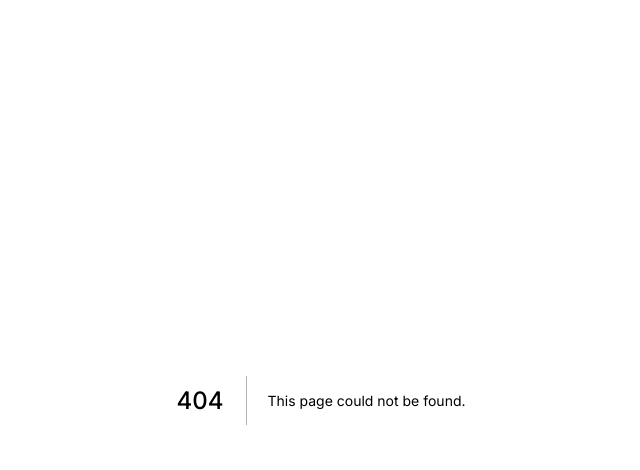
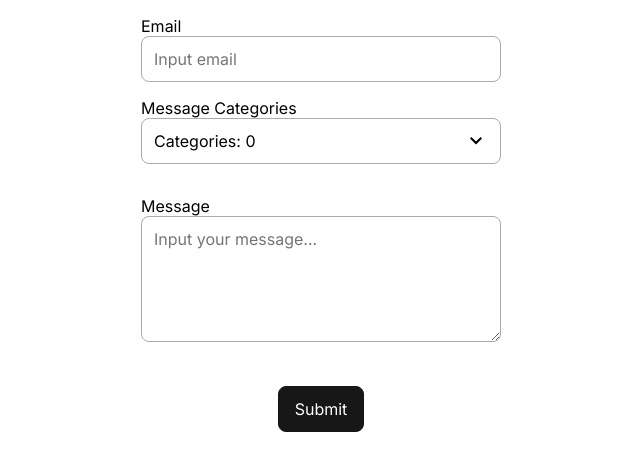
Before and after one commit to ukayaj620/next-homework, a Next.js app: page /test in a window 1280 px wide. Before the commit this address had no page. Shown: the top 470 px of the page, without its empty margins (319-959 px from the left). Built offline with nearby package versions, Linux system fonts and the light colour scheme.

Commit message:
feat: update homework

```diff
--- /dev/null
+++ b/src/pages/test.js
@@ -0,0 +1,209 @@
+import React, { useState } from "react";
+
+function Dropdown({ options, selectedOptions, onSelectedChange }) {
+  const [dropdownOpen, setDropdownOpen] = useState(false); // State to track dropdown open/close
+
+  return (
+    <div style={{ position: "relative", width: "100%" }}>
+      <div
+        style={{
+          width: "100%",
+          border: "1px solid #ababab",
+          padding: "10px 12px",
+          borderRadius: "8px",
+          display: "flex",
+          alignItems: "center",
+          justifyContent: "space-between",
+          boxSizing: "border-box",
+          cursor: "pointer",
+        }}
+        onClick={() => setDropdownOpen(!dropdownOpen)}
+      >
+        <div>
+          <span>Categories: </span>
+          <span>{selectedOptions.length}</span>
+        </div>
+        <svg
+          xmlns="http://www.w3.org/2000/svg"
+          height="24"
+          viewBox="0 -960 960 960"
+          width="24"
+        >
+          <path d="M480-345 240-585l56-56 184 184 184-184 56 56-240 240Z"></path>
+        </svg>
+      </div>
+      {dropdownOpen && (
+        <div
+          style={{
+            minWidth: "300px",
+            width: "100%",
+            display: "flex",
+            flexDirection: "column",
+            position: "absolute",
+            border: "1px solid rgb(171, 171, 171)",
+            borderRadius: "8px",
+            marginTop: "12px",
+            zIndex: "10",
+            backgroundColor: "white",
+          }}
+        >
+          {options.map(function (option, index) {
+            return (
+              <label
+                key={`option-${index}`}
+                style={{
+                  minWidth: "300px",
+                  padding: "12px",
+                  borderBottom: "1px solid rgb(171, 171, 171)",
+                }}
+              >
+                <input
+                  type="checkbox"
+                  value={option}
+                  onChange={() => onSelectedChange(option)} // Handle checkbox change
+                />
+                <span style={{ marginLeft: "8px" }}>{option}</span>
+              </label>
+            );
+          })}
+        </div>
+      )}
+    </div>
+  );
+}
+
+export default function HomePage() {
+  const [email, setEmail] = useState("");
+  const [message, setMessage] = useState("");
+  const [selectedCategories, setSelectedCategories] = useState([]);
+  const [submitted, setSubmitted] = useState(false); // State to track if form is submitted
+
+  const handleDropdownSelectedChange = (value) => {
+    // Logic to handle checkbox change
+    if (selectedCategories.includes(value)) {
+      // If category is already selected, remove it
+      setSelectedCategories(
+        selectedCategories.filter((category) => category !== value)
+      );
+    } else {
+      // If category is not selected, add it
+      setSelectedCategories([...selectedCategories, value]);
+    }
+  };
+
+  const handleSubmit = () => {
+    // Logic to handle form submission
+    console.log("Submitted!");
+    setSubmitted(true); // Set submitted state to true
+  };
+
+  return (
+    <>
+      <div
+        style={{
+          width: "100%",
+          minHeight: "100vh",
+          display: "flex",
+          flexDirection: "column",
+          alignItems: "center",
+        }}
+      >
+        <div style={{ width: "360px" }}>
+          <div
+            style={{
+              display: "flex",
+              flexDirection: "column",
+              margin: "16px 0",
+              width: "100%",
+            }}
+          >
+            <label>Email</label>
+            <input
+              name="text"
+              type="text"
+              style={{
+                width: "100%",
+                border: "1px solid #ababab",
+                padding: "12px",
+                borderRadius: "8px",
+                boxSizing: "border-box",
+                fontSize: "16px",
+              }}
+              placeholder="Input email"
+              onChange={(e) => {
+                setEmail(e.target.value);
+              }}
+            />
+          </div>
+          <div
+            style={{
+              display: "flex",
+              flexDirection: "column",
+              margin: "16px 0",
+              width: "100%",
+            }}
+          >
+            <label>Message Categories</label>
+            <Dropdown
+              options={["A", "B", "C", "D"]}
+              onSelectedChange={handleDropdownSelectedChange}
+              selectedOptions={selectedCategories}
+            />
+          </div>
+        </div>
+        <div style={{ width: "360px", margin: "16px 0" }}>
+          <label>Message</label>
+          <textarea
+            style={{
+              width: "100%",
+              border: "1px solid #ababab",
+              padding: "12px",
+              borderRadius: "8px",
+              resize: "vertical",
+              fontSize: "16px",
+            }}
+            rows="5"
+            name="message"
+            text="text"
+            placeholder="Input your message..."
+            onChange={(e) => {
+              setMessage(e.target.value);
+            }}
+          ></textarea>
+        </div>
+        <div style={{ margin: "24px 0" }}>
+          <button
+            onClick={handleSubmit}
+            style={{
+              padding: "12px 16px",
+              backgroundColor: "#171717",
+              color: "white",
+              borderRadius: "8px",
+              outline: "none",
+              border: "1px solid #171717",
+              width: "100%",
+              textAlign: "center",
+              fontSize: "16px",
+            }}
+          >
+            Submit
+          </button>
+        </div>
+        {submitted && (
+          <div style={{ width: "360px", margin: "16px 0" }}>
+            <p>Email: {email}</p>
+            <p>
+              Selected Categories:{" "}
+              {selectedCategories.length === 4
+                ? "All"
+                : selectedCategories.map(function (selectedCategory, index) {
+                    return <p key={`#category-${index}`}>{selectedCategory}</p>;
+                  })}
+            </p>
+            <p>Message: {message}</p>
+          </div>
+        )}
+      </div>
+    </>
+  );
+}
```
Also changed, not shown: src/pages/room-landing.js (+2 -5 lines).
